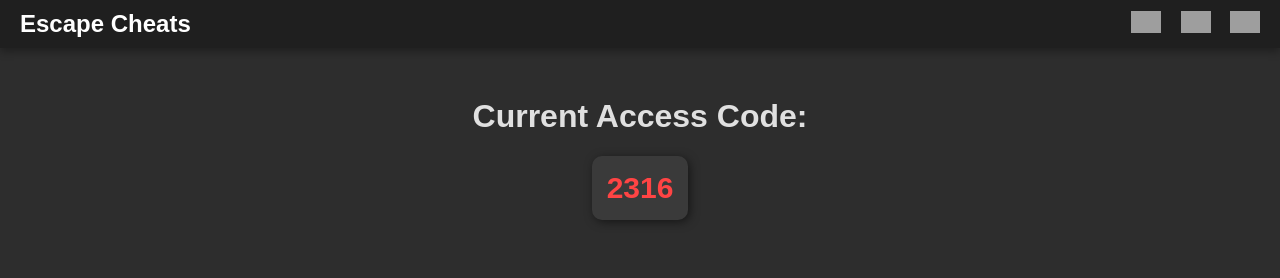
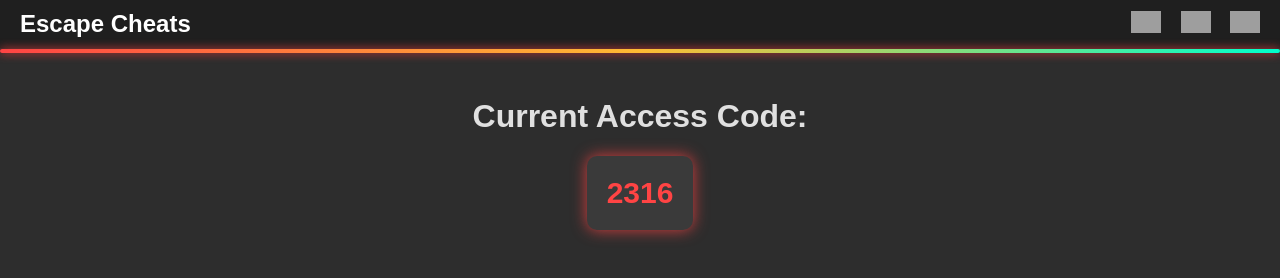
Before and after one commit to escape9144/Escape-codes, a plain HTML site: page index.html in a window 1280 px wide. Drawn offline with Linux system fonts and the light colour scheme; grey boxes are pictures that could not be loaded.

Commit message:
index.html

```diff
--- a/index.html
+++ b/index.html
@@ -21,7 +21,21 @@
             padding: 10px 20px;
             background-color: #1F1F1F; /* Darker Grey */
             box-shadow: 0px 4px 8px rgba(0, 0, 0, 0.3);
+            position: relative;
         }
+        /* Glowing Bottom Effect */
+        .navbar::after {
+            content: "";
+            position: absolute;
+            bottom: -5px;
+            left: 0;
+            width: 100%;
+            height: 4px;
+            background: linear-gradient(90deg, #ff4444, #ffbb33, #00ffcc);
+            box-shadow: 0px 0px 10px #ff4444;
+            border-radius: 5px;
+        }
+
         .navbar h1 {
             color: white;
             margin: 0;
@@ -33,10 +47,11 @@
         }
         .social-icons img {
             width: 30px;
-            transition: transform 0.2s;
+            transition: transform 0.3s, filter 0.3s;
         }
         .social-icons img:hover {
             transform: scale(1.2);
+            filter: drop-shadow(0px 0px 10px rgba(255, 255, 255, 0.8));
         }
 
         /* Main Content */
@@ -44,15 +59,20 @@
             margin-top: 50px;
         }
 
+        /* Glowing Code Box */
         #code-box {
             font-size: 30px;
             font-weight: bold;
             color: #ff4444; /* Bright Red */
             background-color: #3A3A3A; /* Slightly lighter grey */
-            padding: 15px;
+            padding: 20px;
             border-radius: 10px;
             display: inline-block;
-            box-shadow: 2px 2px 10px rgba(0, 0, 0, 0.5);
+            box-shadow: 0px 0px 15px rgba(255, 68, 68, 0.8);
+            transition: box-shadow 0.3s ease-in-out;
+        }
+        #code-box:hover {
+            box-shadow: 0px 0px 20px rgba(255, 68, 68, 1), 0px 0px 30px rgba(255, 187, 51, 0.8);
         }
 
     </style>
```
